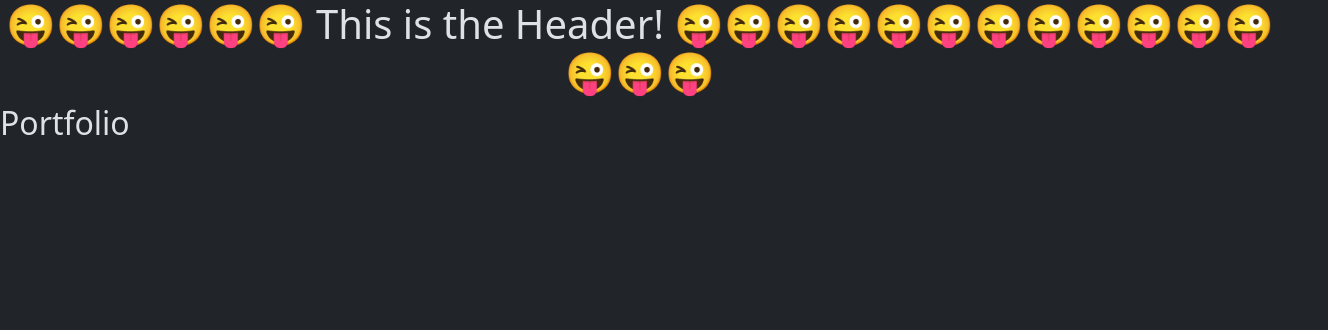
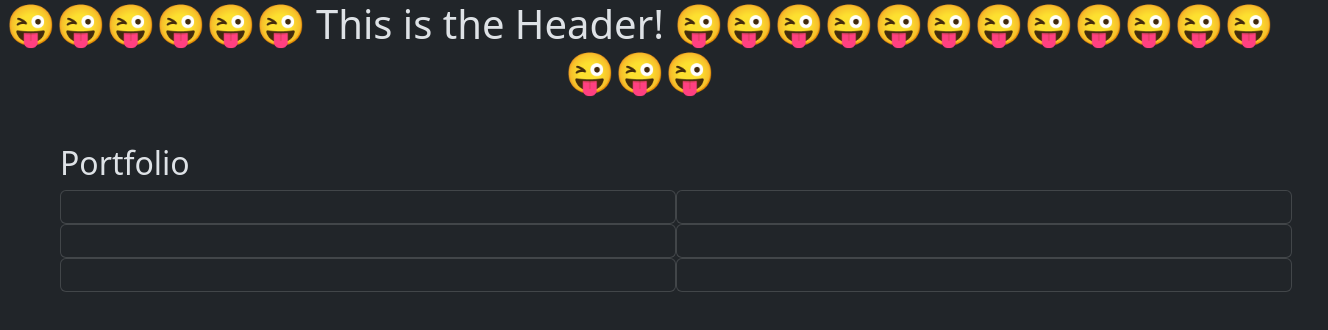
Before and after one commit to AHelmin/React-Portfolio, a React (Vite) app: page /portfolio in a window 1280 px wide. Shown: the top 330 px of the page, 1328 px wide, since content can reach past the window. Built offline with nearby package versions, Linux system fonts and the light colour scheme.

Commit message:
started to draft pages

```diff
--- a/src/pages/About-me.jsx
+++ b/src/pages/About-me.jsx
@@ -7,7 +7,25 @@ export default function AboutMe() {
   return (
     <>
       <h2 className="text-left">About Me</h2>
+      <p>
+        I worked as a chemist and got my bachelor's degree from the
+        University of Minnesota. After spending five years in the field,
+        I felt the need for a change and decided to pursue an exciting
+        career in coding.
+      </p>
 
+      <p>
+        Right now, I'm fully immersed in a challenging bootcamp program.
+        It's intense, but I'm confident that with hard work, I'll
+        successfully finish the program. I have the determination to see
+        it through, and my goal is to become a full stack developer with
+        the skills I'm gaining from this bootcamp.
+      </p>
+      <p>
+        My coursework includes HTML, CSS, JavaScript, Node.js, React, APIs.
+        This list is by no means an exhaustive list of the coursework that I
+        have yet to experience.
+      </p>
 
     </>
   )
--- a/src/pages/Portfolio.jsx
+++ b/src/pages/Portfolio.jsx
@@ -6,8 +6,52 @@ export default function Portfolio() {
 
   return (
     <>
-      <h2 className="text-left">Portfolio</h2>
+      <body >
+        <div className="d-flex container-fluid flex-wrap-column flex-column mt-5 ms-5">
+          <h2 className="text-left">Portfolio</h2>
+          <div classNameName="d-flex container-fluid flex-wrap-column flex-md-row flex-column">
+            <div className="col-12">
+              <div className="container-fluid row no-gutters justify-content-around">
+                <div className="card five-day-card col-6">
+                  <div className="card-body">
 
+                  </div>
+                </div>
+                <div className="card five-day-card col-6">
+                  <div className="card-body">
+
+                  </div>
+                </div>
+              </div>
+              <div className="container-fluid row no-gutters justify-content-around">
+                <div className="card five-day-card col-6">
+                  <div className="card-body">
+
+                  </div>
+                </div>
+
+
+                <div className="card five-day-card col-6">
+                  <div className="card-body">
+
+                  </div>
+                </div>
+              </div>
+              <div className="container-fluid row no-gutters justify-content-around">
+                <div className="card five-day-card col-6">
+                  <div className="card-body">
+                  </div>
+                </div>
+                <div className="card five-day-card col-6">
+                  <div className="card-body">
+                  </div>
+                </div>
+              </div>
+            </div>
+          </div>
+        </div>
+
+      </body >
 
     </>
   )
```
